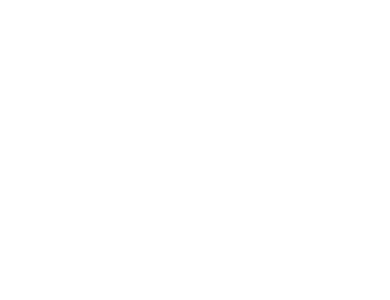
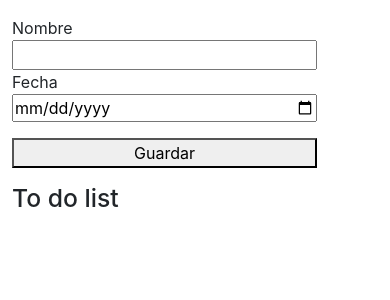
Before and after one commit to Ivonne-Scarlett/exmple-react, a React (Create React App) app: page / in a window 390 px wide. Shown: the top 300 px of the page. Built offline with nearby package versions, Linux system fonts and the light colour scheme.

Commit message:
funciones

```diff
--- a/package.json
+++ b/package.json
@@ -6,9 +6,11 @@
     "@testing-library/jest-dom": "^5.16.2",
     "@testing-library/react": "^12.1.4",
     "@testing-library/user-event": "^13.5.0",
+    "boostrap": "^2.0.0",
     "react": "^17.0.2",
     "react-dom": "^17.0.2",
     "react-scripts": "5.0.0",
+    "reactstrap": "^9.0.1",
     "web-vitals": "^2.1.4"
   },
   "scripts": {
--- a/public/index.html
+++ b/public/index.html
@@ -9,6 +9,7 @@
       name="description"
       content="Web site created using create-react-app"
     />
+    <link rel="stylesheet" href="https://cdn.jsdelivr.net/npm/bootstrap@5.1.0/dist/css/bootstrap.min.css" />
     <link rel="apple-touch-icon" href="%PUBLIC_URL%/logo192.png" />
     <!--
       manifest.json provides metadata used when your web app is installed on a
--- a/src/App.js
+++ b/src/App.js
@@ -1,10 +1,54 @@
-import logo from './logo.svg';
-import './App.css';
+import { useState } from 'react'
 
 function App() {
+
+  const [toDo, setToDo] = useState([
+    {list: "Sacar a pasear al perro"}
+  ])
+
+  const [userListData, setUserListData] = useState('')
+  const getInputData = (event) => {
+    setUserListData(event.target.value)
+  }
+
+  const saveUser = () => {
+    setAll([...toDo, {toDo:inputValue}])
+  }
+
   return (
     <div className="App">
 
+      <main>
+        <div className="container">
+          <div className="row">
+
+
+            <div className="col-md-6">
+              <div className="d-flex flex-column col-10">
+                <label className="mt-3" htmlFor="name">Nombre</label>
+                <input type="text" name="name" onChange={getInputData}/>
+                <label className="" htmlFor="date">Fecha</label>
+                <input type="date" className="mb-3" name="date" onChange={getInputData}/>
+                <button className="Guardar" onclick={saveUser}>Guardar</button>
+              </div>
+            </div>
+
+            <div className="col-md-6">
+              <h2 className="mt-3">To do list</h2>
+
+              <form action="">
+                {/* <label className="" >Nombre</label>
+                <label className="">Fecha</label>
+                <input type="checkbox" /> */}
+
+              </form>
+
+            </div>
+
+
+          </div>
+        </div>
+      </main>
     </div>
   );
 }
```
Also changed, not shown: 1 other file (tests, documents, lock files or other folders).
